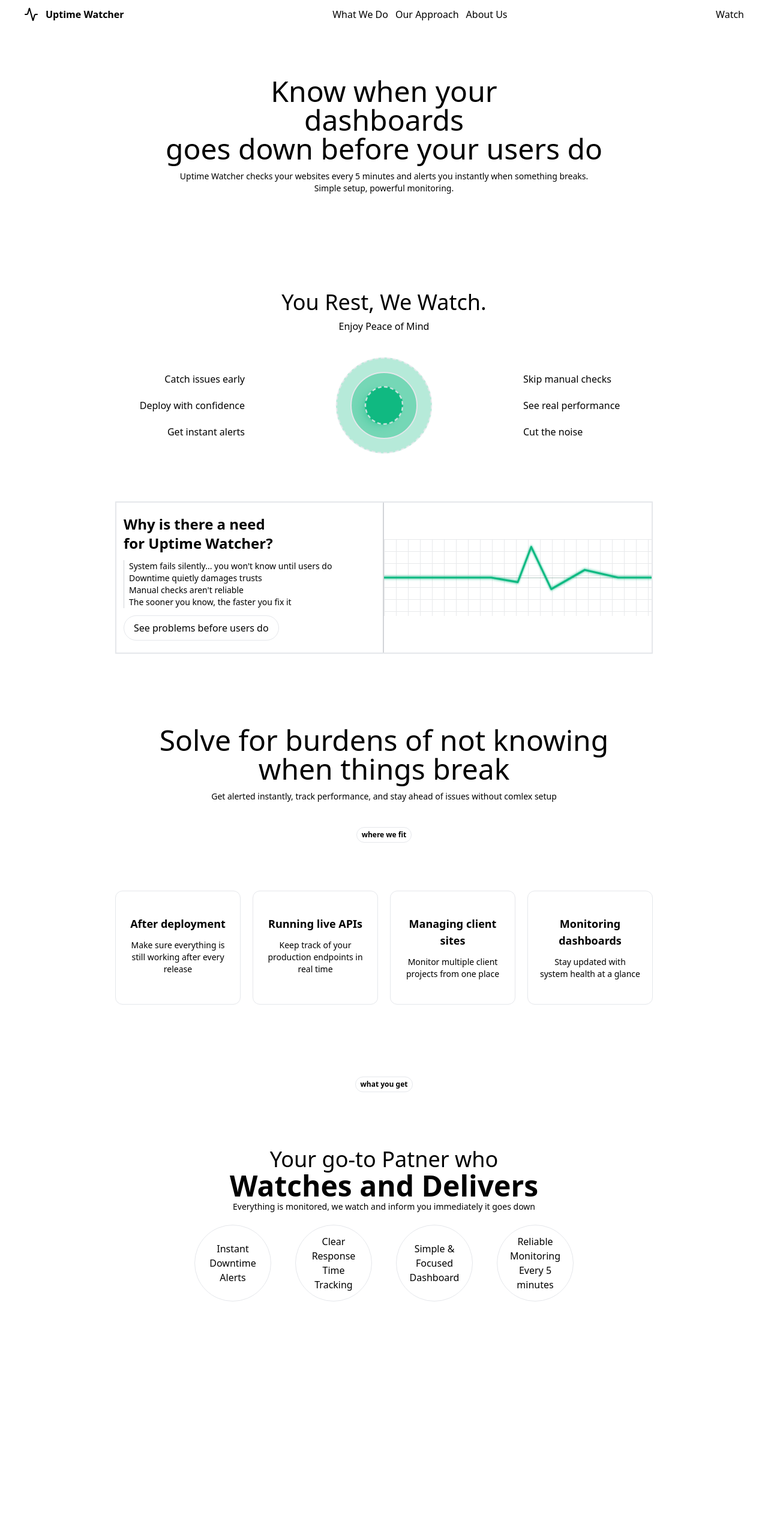
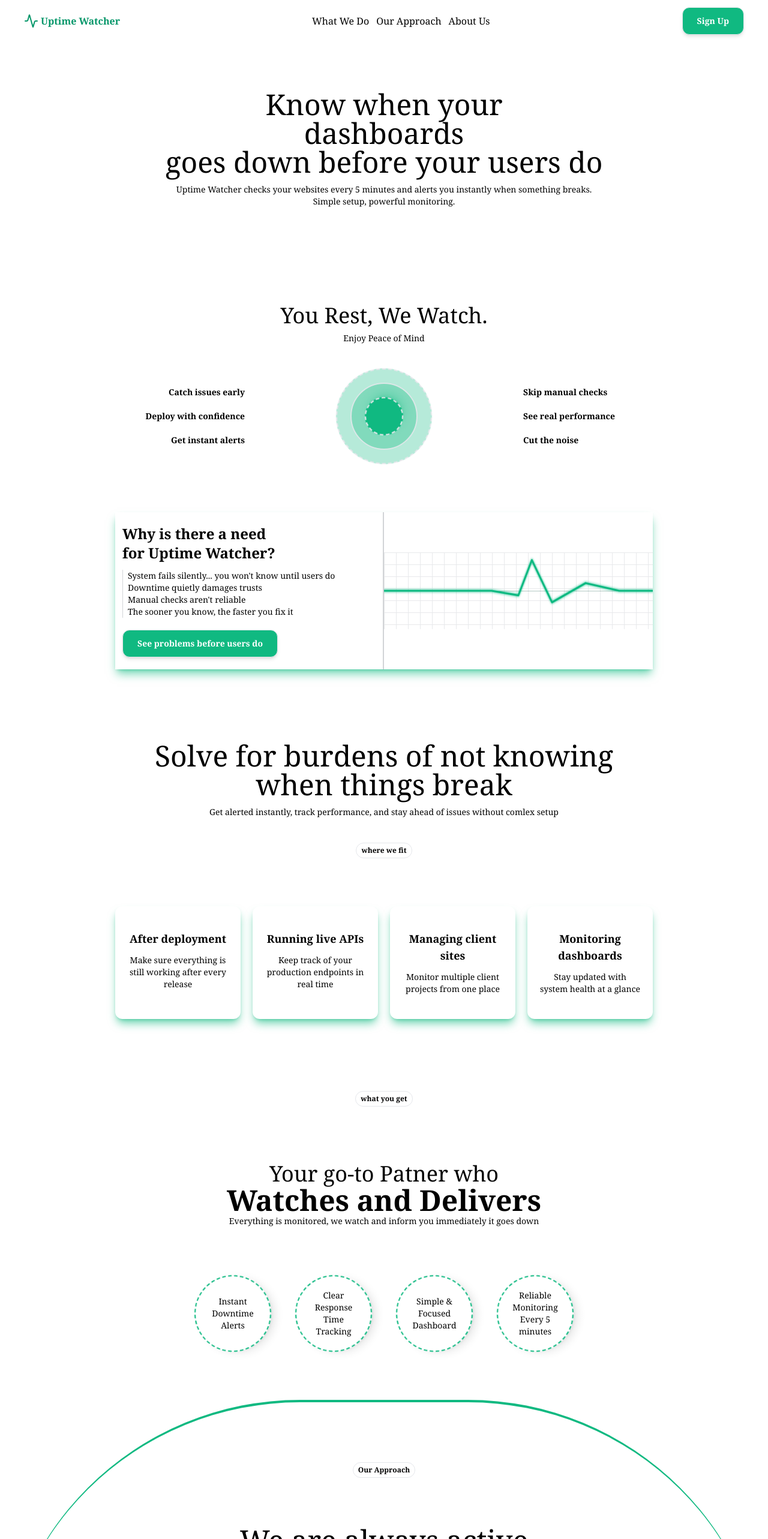
Before and after one commit to devadedejimike/uptime-monitor-frontend, a Next.js app: page / in a window 1280 px wide. Shown: the top 2566 px of the page at 60% size. Before the commit the page ends 2250 px from the top, so only its background shows below. Built offline with nearby package versions, Linux system fonts and the light colour scheme.

Commit message:
feat(landing page): added icons, color to buttons and logo, fixed text sizes and added footer section

```diff
--- a/app/page.tsx
+++ b/app/page.tsx
@@ -1,12 +1,21 @@
 'use client'
-
-import { Activity } from "lucide-react"
+import React from "react"
+import { Activity, ArrowRight, ArrowDown } from "lucide-react"
 import { useEffect, useState } from "react"
-import { Baloon, Card, cards } from "./lib/types"
+import { Baloon,  cards } from "./lib/types"
+import Link from "next/link"
 
 export default function LandingPage () {
     const options = ["website", "API", "dashboards"]
     const [value, setValue] = useState(0);
+
+    const steps = [
+        "Sign up/Login",
+        "Add your Url",
+        "We start monitoring",
+        "We check every 5 minutes",
+        "You get notified if something breaks"
+    ];
 
 
     useEffect(() => {
@@ -16,25 +25,27 @@ export default function LandingPage () {
         return () => clearInterval(interval);
     },[])
     return(
-        <div className="min-h-screen font-sans">
+        <div className="min-h-screen font-serif">
             {/* Navigation bar */}
             <nav className="sticky top-0 z-50">
                 <div className="flex justify-between items-center backdrop-blur-md px-10 py-3">
-                    <span className="flex items-center gap-3">
-                        <Activity />
-                        <p className="text-md font-bold">Uptime Watcher</p>
-                    </span>
+                    <a href="#home" className="flex items-center gap-1 text-emerald-600">
+                        <Activity className=""/>
+                        <p className=" text-md font-bold">Uptime Watcher</p>
+                    </a>
                     <ul className="flex items-center gap-3">
-                        <li>What We Do</li>
-                        <li>Our Approach</li>
-                        <li>About Us</li>
+                        <li><a href="#what-we-do">What We Do</a></li>
+                        <li><a href="#our-approach">Our Approach</a></li>
+                        <li><a href="#about-us">About Us</a></li>
                     </ul>
-                    <button className="">Watch</button>
+                    <Link href={'/auth'}>
+                        <button className="text-sm font-semibold border px-6 py-3 rounded-xl shadow-md bg-emerald-500 text-white outline-none hover:bg-emerald-500/60 hover:shadow-lg active:scale-95 transition-all duration-200">Sign Up</button>
+                    </Link>
                 </div>
             </nav>
 
             {/* Hero Section */}
-            <main className="w-full flex flex-col items-center mx-auto pt-20 pb-20">
+            <main id="home" className="w-full flex flex-col items-center mx-auto pt-20 pb-20">
                 <div className="max-w-4xl text-center space-y-3">
                     <h3 className="text-3xl sm:text-4xl md:text-5xl lg:text-5xl">Know when your{" "}<br/><span className="">{options[value]}</span>{" "}<br/>goes down before your users do</h3>
                     <p className="text-sm text-center">Uptime Watcher checks your websites every 5 minutes and alerts you instantly when something breaks. <br/>Simple setup, powerful monitoring.</p>
@@ -44,11 +55,11 @@ export default function LandingPage () {
             <section className="py-20 px-6">
                 <div className="max-w-6xl mx-auto text-center mb-10">
                     <h3 className="text-3xl md:text-4xl">You Rest, We Watch.</h3>
-                    <p className="text-md mt-2">Enjoy Peace of Mind</p>
+                    <p className="text-sm mt-2">Enjoy Peace of Mind</p>
                 </div>
                 <div className="grid grid-cols-1 md:grid-cols-3 items-center gap-10">
                     {/* Left side */}
-                    <ul className="space-y-5 text-right">
+                    <ul className="space-y-5 text-right text-sm font-semibold">
                         <li>Catch issues early</li>
                         <li>Deploy with confidence</li>
                         <li>Get instant alerts</li>
@@ -65,7 +76,7 @@ export default function LandingPage () {
                         </div>
                     </div>
                     {/* Right side */}
-                    <ul className="space-y-5 text-left">
+                    <ul className="space-y-5 text-left text-sm font-semibold">
                         <li>Skip manual checks</li>
                         <li>See real performance</li>
                         <li>Cut the noise</li>
@@ -73,7 +84,7 @@ export default function LandingPage () {
                 </div>
             </section>
             <section className="max-w-4xl mx-auto mb-10">
-                <div className="grid grid-cols-1 md:grid-cols-2 items-center border-2">
+                <div className="grid grid-cols-1 md:grid-cols-2 items-center shadow-emerald-500/60 shadow-lg">
                     {/* Left Side */}
                     <div className="px-3 py-5 border-b-2 md:border-b-0 md:border-r-2 border-slate-800/20 space-y-3">
                         <h3 className="font-semibold text-2xl b">Why is there a need <br/>for Uptime Watcher?</h3>
@@ -83,7 +94,9 @@ export default function LandingPage () {
                             <p>Manual checks aren&apos;t reliable</p>
                             <p>The sooner you know, the faster you fix it</p>
                         </div>
-                        <button className="border rounded-full px-4 py-2">See problems before users do</button>
+                        <Link href={'/auth'}>
+                            <button className="mt-5 text-sm font-semibold border px-6 py-3 rounded-xl shadow-md bg-emerald-500 text-white outline-none hover:bg-emerald-500/60 hover:shadow-lg active:scale-95 transition-all duration-200">See problems before users do</button>
+                        </Link>
                     </div>
                     {/* Right side */}
                     {/* An Heartbeat pulse signal */}
@@ -127,7 +140,7 @@ export default function LandingPage () {
                 </div>
             </section>
             {/* What we do section */}
-            <section className="py-20 px-20 space-y-10">
+            <section id="what-we-do" className="py-20 px-20 space-y-10">
                 <div className="max-w-3xl mx-auto text-center space-y-3">
                     <h3 className="text-3xl sm:text-4xl md:text-5xl lg:text-5xl">Solve for burdens of not knowing when things break</h3>
                     <p className="text-sm">Get alerted instantly, track performance, and stay ahead of issues without comlex setup</p>
@@ -137,7 +150,7 @@ export default function LandingPage () {
                     {/* Cards */}
                     <div className="grid grid-cols-1 md:grid-cols-4 gap-5">
                         {cards.map((card) => (
-                            <div key={card.id} className="border rounded-xl px-5 py-10 space-y-3">
+                            <div key={card.id} className="shadow-emerald-500/60 shadow-lg rounded-xl px-5 py-10 space-y-3">
                                 <h3 className="text-lg font-semibold">{card.title}</h3>
                                 <p className="text-sm">{card.description}</p>
                             </div>
@@ -151,17 +164,159 @@ export default function LandingPage () {
                         <h3 className="text-2xl sm:text-3xl md:text-4xl lg:text-4xl">Your go-to Patner who{" "}<br/><span className="font-semibold text-3xl sm:text-4xl md:text-5xl lg:text-5xl">Watches and Delivers</span></h3>
                         <p className="text-sm">Everything is monitored, we watch and inform you immediately it goes down</p>
 
-                        <div className="flex flex-col sm:flex-row items-center justify-center gap-10 mt-5">
+                        <div className="flex flex-col sm:flex-row items-center justify-center gap-10 mt-20">
+
                             {Baloon.map((baloon) => (
-                            <div key={baloon.id} className="w-32 h-32 border flex items-center justify-center p-4 rounded-full">
-                                <p>{baloon.content}</p>
-                            </div>
+                                <div key={baloon.id} className="relative w-32 h-32 flex items-center justify-center">
+
+                                {/* Spinning border */}
+                                <div className="absolute inset-0 rounded-full border-2 border-dashed border-emerald-500 shadow-lg animate-[spin_8s_linear_infinite]" />
+
+                                {/* Static content */}
+                                <div className="w-full h-full flex items-center justify-center p-4">
+                                    <p className="text-sm text-center">{baloon.content}</p>
+                                </div>
+
+                                </div>
                             ))}
                         </div>
                     </div>
                 </div>
             </section>
             {/* Our Approach section */}
+            <section id="our-approach" className="space-y-5 py-5 px-5 border-t-4 rounded-t-[500px] border-emerald-500">
+                <div className="max-w-3xl mx-auto text-center">
+                    <button className="text-xs font-semibold border px-2 py-1 rounded-full mb-20 mt-20">Our Approach</button>
+                    <h3 className="text-3xl sm:text-4xl md:text-5xl lg:text-5xl mb-2">We are always active<br/> for your sake</h3>
+                    <p className="text-sm">Our service centers on you, we&apos;re an everyday partner who watches with geniune care</p>
+
+                    <div className="relative w-full h-[400px] flex items-center justify-center">
+
+                    {/* Center plus */}
+                    <div className="relative flex items-center justify-center">
+
+                        {/* Vertical line */}
+                        <div className="absolute w-[2px] h-20 border-2 border-emerald-500/50 animate-pulse"></div>
+
+                        {/* Horizontal line */}
+                        <div className="absolute h-[2px] w-20 border-2 border-emerald-500/50 animate-pulse"></div>
+
+                        {/* Center circle */}
+                        <div className="w-6 h-6 rounded-full border bg-transparent z-10 border-2 border-dashed border-emerald-500 shadow-lg animate-[spin_8s_linear_infinite]"></div>
+                    </div>
+
+                    {/* Top label */}
+                    <div className="absolute top-1/2 left-1/2 -translate-x-1/2 -translate-y-[80px] text-sm text-center">
+                        <p className="font-semibold">Monitor what matters</p>
+                    </div>
+
+                    {/* Right label */}
+                    <div className="absolute top-1/2 left-1/2 translate-x-[80px] -translate-y-1/2 text-sm text-center">
+                        <p className="font-semibold">Respond fast</p>
+                    </div>
+
+                    {/* Bottom label */}
+                    <div className="absolute top-1/2 left-1/2 -translate-x-1/2 translate-y-[60px] text-sm text-center">
+                        <p className="font-semibold">Stay clear</p>
+                    </div>
+
+                    {/* Left label */}
+                    <div className="absolute top-1/2 left-1/2 -translate-x-[160px] -translate-y-1/2 text-sm text-center">
+                        <p className="font-semibold">Keep it simple</p>
+                    </div>
+
+                    </div>
+                    <div>
+                        <button className="text-xs font-semibold border px-2 py-1 rounded-full mb-20 mt-20">How it works</button>
+                        <div className="max-w-3xl mx-auto flex flex-col md:flex-row items-center justify-center gap-4 p-8 rounded-2xl shadow-emerald-500/60 shadow-lg">
+                            {steps.map((step, index) => (
+                                <React.Fragment key={index}>
+                                {/* Step Button */}
+                                <div className="relative">
+                                    <div className="absolute -inset-0.5 rounded-lg blur opacity-20 transition duration-300"></div>
+                                    <button className="relative shadow-lg border px-4 py-2 text-sm font-semibold rounded-lg">
+                                    {step}
+                                    </button>
+                                </div>
+
+                                {/* Arrow: Show ArrowRight on desktop, ArrowDown on mobile */}
+                                {index !== steps.length - 1 && (
+                                    <div className="flex items-center justify-center text-emerald-600">
+                                    {/* Desktop Arrow */}
+                                    <ArrowRight className="hidden md:block w-5 h-5 animate-pulse" />
+                                    {/* Mobile Arrow */}
+                                    <ArrowDown className="md:hidden w-5 h-5 animate-pulse" />
+                                    </div>
+                                )}
+                                </React.Fragment>
+                            ))}
+                        </div>
+                    </div>
+                </div>
+            </section>
+            {/* About us */}
+            <section id="about-us" className="space-y-5 py-5 px-5">
+                <div className="max-w-3xl mx-auto text-center">
+                    <button className="text-xs font-semibold border px-2 py-1 rounded-full mb-20 mt-20">About Us</button>
+                    <div>
+                        <h3 className="text-3xl sm:text-4xl md:text-5xl lg:text-5xl mb-2">ONE VISION</h3>
+                        <p className="text-sm">Helping users monitor with ease</p>
+                    </div>
+                    <div>
+                        <button className="text-xs font-semibold border px-2 py-1 rounded-full mb-20 mt-20">our core values</button>
+                        {/* core values */}
+
+                        <div></div>
+                        {/* Card */}
+                        <div className="shadow-emerald-500/60 shadow-lg flex flex-col md:flex-row justify-center rounded-lg items-stretch p-6 md:p-10">
+                            <div className="p-5 space-y-6">
+                                <h3 className="text-4xl font-medium tracking-tight leading-tight mb-4">Experience Monitoring <br/>in a new way</h3>
+                                <Link href={'/auth'}>
+                                    <button className="text-sm font-semibold border px-6 py-3 rounded-xl shadow-md bg-emerald-500 text-white outline-none hover:bg-emerald-500/60 hover:shadow-lg active:scale-95 transition-all duration-200">Get Started</button>
+                                </Link>
+
+                            </div>
+                            <div className=" shadow-lg px-2 py-4 space-y-5 rounded-lg">
+                                <h3 className="text-2xl text-start font-semibold">Sounds like you?</h3>
+                                <div className="text-sm space-y-3">
+                                    <p className="text-start">Your site goes down... and you are the last to know</p>
+                                    <p className="text-start">Tired of checking dashboards manually after deployment</p>
+                                    <p className="text-start">Getting too many alerts that don't matter</p>
+                                </div>
+                            </div>
+                        </div>
+                    </div>
+                </div>
+            </section>
+            {/* footer */}
+            <footer className="space-y-10 mt-20 pt-20 px-5 pb-3 border-t-4 rounded-t-[500px] border-emerald-500">
+                <nav className="flex items-center justify-center  space-x-10">
+                    <div className="flex items-center justify-center gap-1">
+                        <Activity />
+                        <h3 className="font-semibold">Uptime Watcher</h3>
+                    </div>
+                    <Link href={'/auth'}>
+                        <button className="text-sm font-semibold border px-6 py-3 rounded-xl shadow-md bg-emerald-500 text-white outline-none hover:bg-emerald-500/60 hover:shadow-lg active:scale-95 transition-all duration-200">Sign Up</button>
+                    </Link>
+                </nav>
+                <section className="max-w-4xl mx-auto text-center">
+                    <h3 className="text-2xl sm:text-3xl md:text-4xl lg:text-4xl mb-1">Never miss any downtime</h3>
+                    <div>
+                        <button className="border p-2 rounded-lg"></button>
+                        <button className="border p-2 rounded-lg"></button>
+                        <button className="border p-2 rounded-lg"></button>
+                        <button className="border p-2 rounded-lg"></button>
+                    </div>
+                </section>
+                <section className="max-w-6xl mx-auto flex items-center justify-between">
+                    <ul className="flex items-center justify-center gap-3 text-sm">
+                        <li>Security</li>
+                        <li>Privacy</li>
+                        <li>Terms</li>
+                    </ul>
+                    <p className="text-sm">&copy; Uptime Watcher {new Date().getFullYear()}</p>
+                </section>
+            </footer>
         </div>
     )
 }
```
